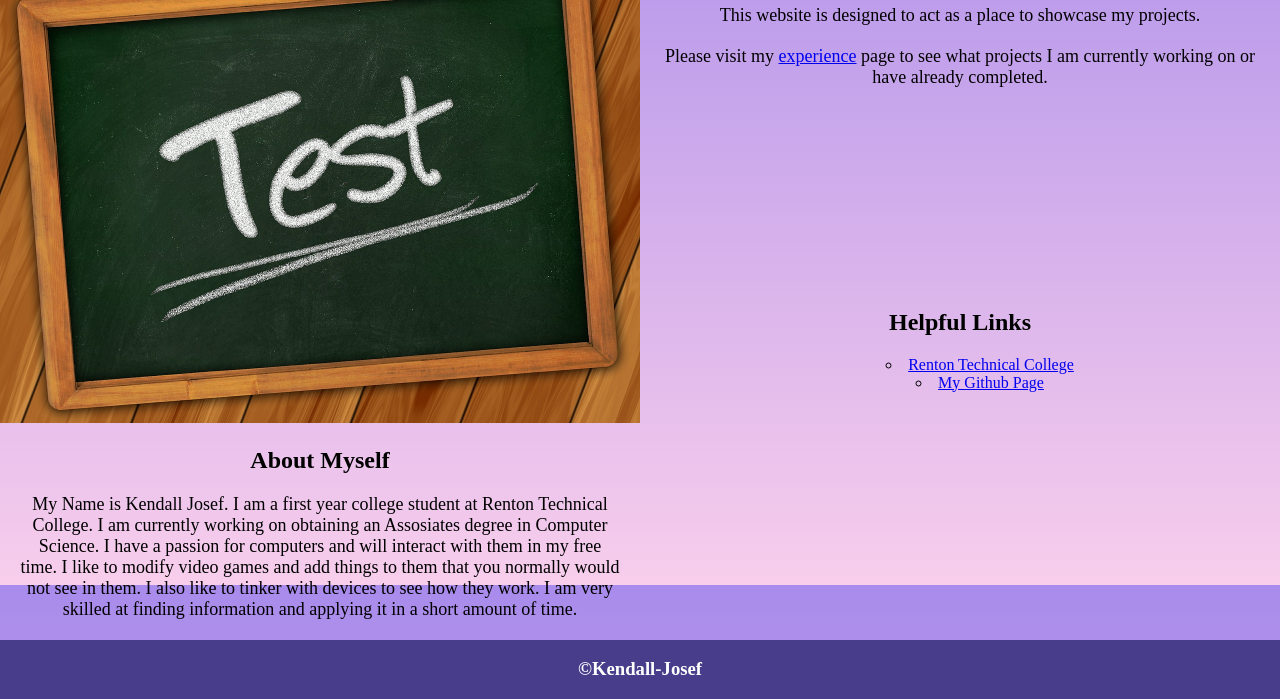
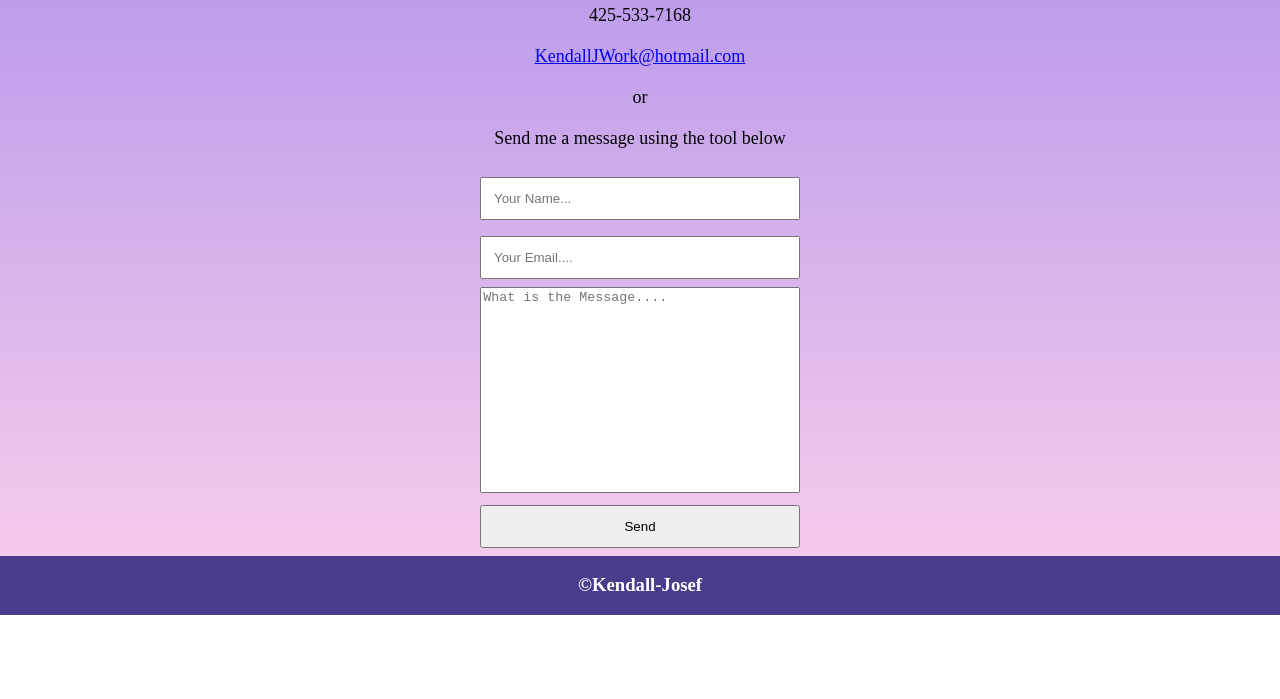
Before and after one commit to MetalicKendall/Kendall-Josef.github.io, a plain HTML site: page contact.html in a window 1280 px wide. Shown: the part 215-914 px from the top of the page. After the commit the page ends 830 px from the top, so only its background shows below. Drawn offline with Linux system fonts and the light colour scheme.

Commit message:
Contact and Expirence
The Contact form needs work because there is nothing collecting the output data on the form

```diff
--- a/contact.html
+++ b/contact.html
@@ -18,26 +18,29 @@
                 </ul>
             </nav>
         </header>
-        <article class="grid-content-column">
+        <article>
+            <h1>Contact me:</h1>
+            <p>425-533-7168</p>
+            <p><a href=mailto:KendallJWork@hotmail.com>KendallJWork@hotmail.com</a>
+            <p>or</p>
+            <p>Send me a message using the tool below</p>
             <div>
-                <img src="images/testimg.jpg">
-                <h1>About Myself</h1>
-                <p>My Name is Kendall Josef. I am a first year college student at Renton Technical College. I am currently working on obtaining an Assosiates degree in Computer Science. I have a passion for computers and will interact with them in my free time. I like to modify video games and add things to them that you normally would not see in them. I also like to tinker with devices to see how they work. I am very skilled at finding information and applying it in a short amount of time.   </p>
-            </div>
-            <div class="grid-content-row">
-            <div>
-                <h1>Welcome to My Website</h1>
-                <p>This website is designed to act as a place to showcase my projects.</p>
-                <p>Please visit my <a href="project.html">experience</a> page to see what projects I am currently working on or have already completed. </p>
-            </div>
-            <div>
-                <h1>Helpful Links</h1>
-                <ul class="content-list">
-                    <li><a href="https://rtc.edu">Renton Technical College</a></li>
-                    <li><a href="https://github.com/MetalicKendall">My Github Page</a></li>
-                    <!--I want to add more links here in the future when I have more expirience in things-->
-                </ul>
-            </div>
+                <form>
+                    <!--I have the form file made, but i am unsure how to save that data/ send it to myself.
+                    Will work on more in the future-->
+                    <div>
+                    </div>
+                    <input type="text" id="name" name="name" placeholder="Your Name...">
+                    <div>
+                    </div>
+                    <input type="email" id="email" name="Email" placeholder="Your Email....">
+                    <div>
+                    <textarea for="message" id="msg" name="message" placeholder="What is the Message...."></textarea>
+                    </div>
+                    <input type="submit" value="Send">
+
+
+                </form>
             </div>
         </article>
         <footer>
--- a/styles.css
+++ b/styles.css
@@ -63,3 +63,46 @@ button{
     color:white;
     transition: none;
 }
+.project-img{
+    width:50%
+}
+.main-img{
+    width:50%;
+    margin: auto;
+}
+@media screen and (min-width:800px) {
+    .project-img{
+        width: 33%;
+    }
+
+}
+@media screen and (min-width:1300px) {
+    .project-img{
+        width: 25%;
+    }
+
+}
+@media screen and (min-width:1600px) {
+    .project-img{
+        width: 15%;
+    }
+
+}
+@media screen and (max-width:1350px) {
+    .main-img{
+        width: 75%;
+    }
+
+}
+input{
+    width: 25%;
+    padding: 12px;
+    margin:8px;
+    box-sizing: border-box;
+}
+textarea{
+    width: 24.5vw;
+    height:25vh;
+    resize: none;
+    overflow:auto ;
+}
```
Also changed, not shown: index.html (+1 -1 lines), project.html (+7 -2 lines), form.html (added), images/Kendall.jpeg (added), images/climate-change-1908433_1280.jpg (added), images/clipboard.png (added).
